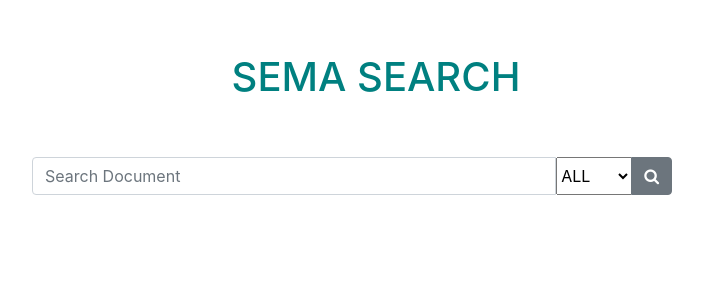
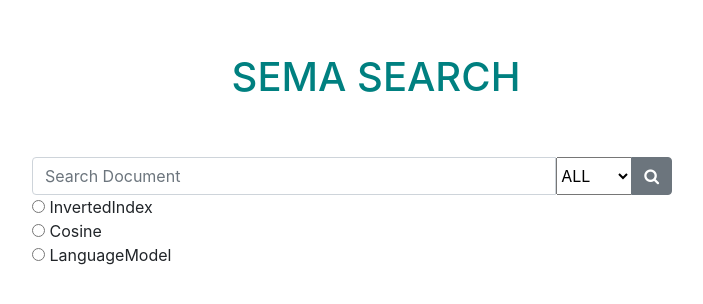
Before and after one commit to samuelpangihutans/PTKI, a PHP site: page / in a window 1280 px wide. Shown: the part 147-451 px from the top of the page, without its empty margins (288-991 px from the left). Run offline with PHP 8.4, Linux system fonts and the light colour scheme; some libraries are stand-ins or nearby versions.

Commit message:
nambah method

```diff
--- a/index.php
+++ b/index.php
@@ -60,7 +60,13 @@
       </button>
     </div>
   </div>
-
+  <div>
+    <form action="">
+      <input type="radio" name="metode" value="InvertedIndex"> InvertedIndex<br>
+      <input type="radio" name="metode" value="Cosine"> Cosine<br>
+      <input type="radio" name="metode" value="LanguageModel"> LanguageModel
+    </form>
+  </div>
 </form>
 </div>
 </body>
```
